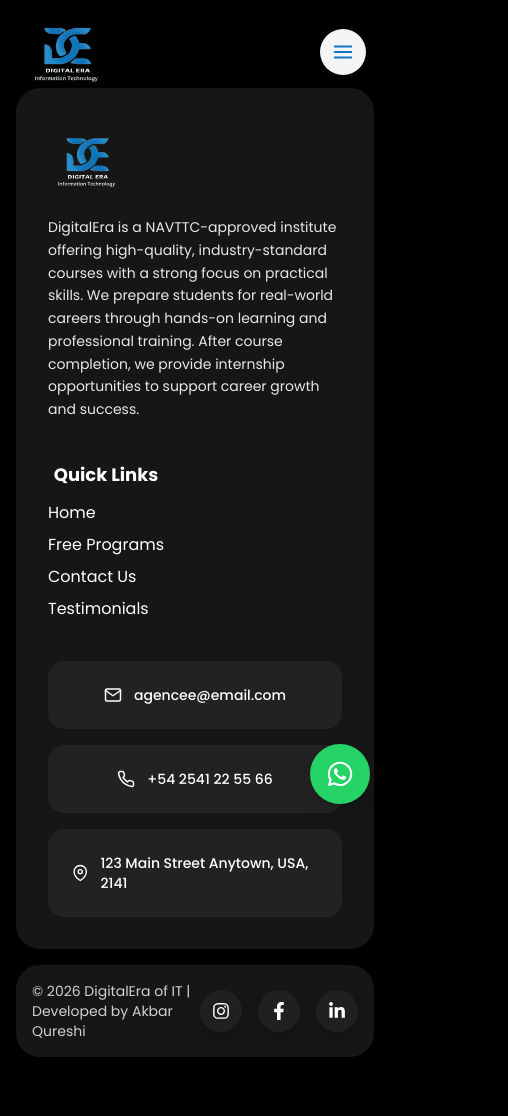
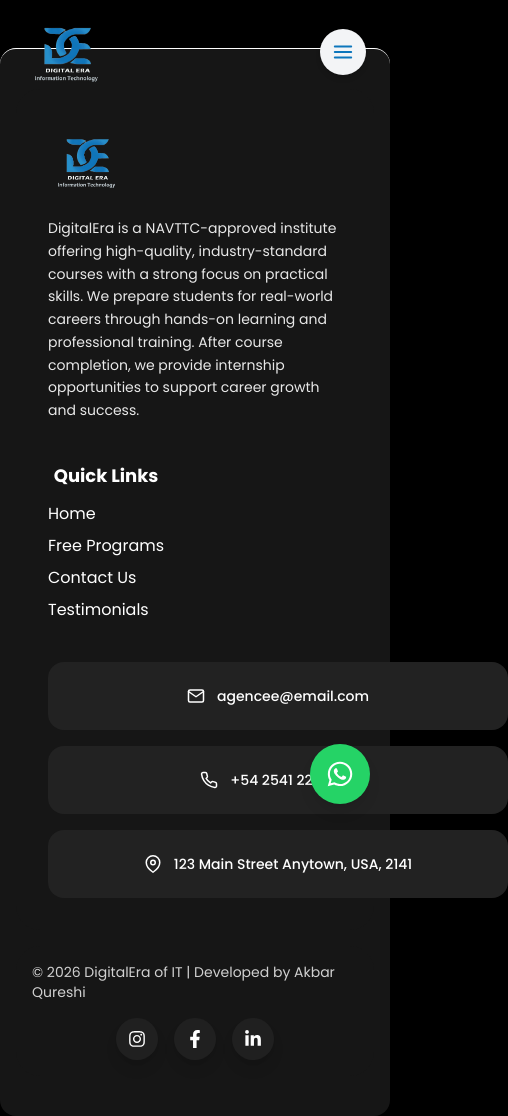
Before and after one commit to AkqDev/Educational-Institute-web, a React (Vite) app: page /free-programs in a window 390 px wide. Shown: the whole page, 508 px wide, since content can reach past the window. Built offline with nearby package versions, Linux system fonts and the light colour scheme; the HTML template or start-up script is replaced by a standard one; a web font is replaced by a local one.

Commit message:
remove form bg

```diff
--- a/src/components/Footer.tsx
+++ b/src/components/Footer.tsx
@@ -6,7 +6,7 @@ import logo from "../assets/logo.png";
 
 const Footer: React.FC = () => {
   return (
-    <div className="bg-[#000] text-white w-full h-auto py-10 px-4 md:px-10 shadow-[0_-4px_10px_rgba(0,0,0,0.2)]">
+    <div className="md:bg-[#000] bg-[#161616] border-t rounded-2xl md:border-0 text-white w-full h-auto py-10 px-4 md:px-10 shadow-[0_-4px_10px_rgba(0,0,0,0.2)]">
 
       {/* Top Footer - Logo, Menu, Contact */}
       <div className="max-w-[1400px] mx-auto flex flex-col md:flex-row justify-between items-start bg-[#161616] rounded-3xl p-8 gap-10">
@@ -72,7 +72,7 @@ const Footer: React.FC = () => {
               href="https://www.google.com/maps?q=123+Main+Street+Anytown+USA+2141"
               target="_blank"
               rel="noopener noreferrer"
-              className="flex items-center gap-3 text-sm font-medium bg-[#222222] p-6 rounded-2xl w-full md:w-auto justify-center hover:opacity-80 transition"
+              className="flex items-center gap-3 text-sm font-medium bg-[#222222] p-6 rounded-2xl w-115 md:w-auto justify-center hover:opacity-80 transition "
             >
               <FiMapPin size={18} />
               123 Main Street Anytown, USA, 2141
@@ -83,7 +83,7 @@ const Footer: React.FC = () => {
       </div>
 
       {/* Bottom Footer - Copyright & Social */}
-      <div className="max-w-[1400px] mx-auto flex justify-between items-center mt-4 px-4 md:px-10 bg-[#161616] rounded-3xl py-4">
+      <div className="max-w-[1400px] flex-col md:flex-row mx-auto flex justify-between items-center mt-4 px-4 md:px-10 bg-[#161616] rounded-3xl py-4">
 
         {/* Left - Copyright */}
         <div className="text-sm text-white opacity-80">
@@ -91,7 +91,7 @@ const Footer: React.FC = () => {
         </div>
 
         {/* Right - Social Icons */}
-        <div className="flex space-x-4">
+        <div className="flex space-x-4 mt-4 md:mt-0">
           <a
             href="https://www.instagram.com/youraccount"
             target="_blank"
--- a/src/pages/Contact.tsx
+++ b/src/pages/Contact.tsx
@@ -55,7 +55,7 @@ const Contact: React.FC = () => {
 
           {/* Form */}
           <motion.div
-            className="bg-[#161616] p-8 rounded-3xl w-full md:w-2/3 max-w-3xl"
+            className="p-8 rounded-3xl w-full md:w-2/3 max-w-3xl"
             initial={{ opacity: 0, x: 100 }}
             animate={{ opacity: 1, x: 0 }}
             transition={{ duration: 1, delay: 0.5 }}
```
